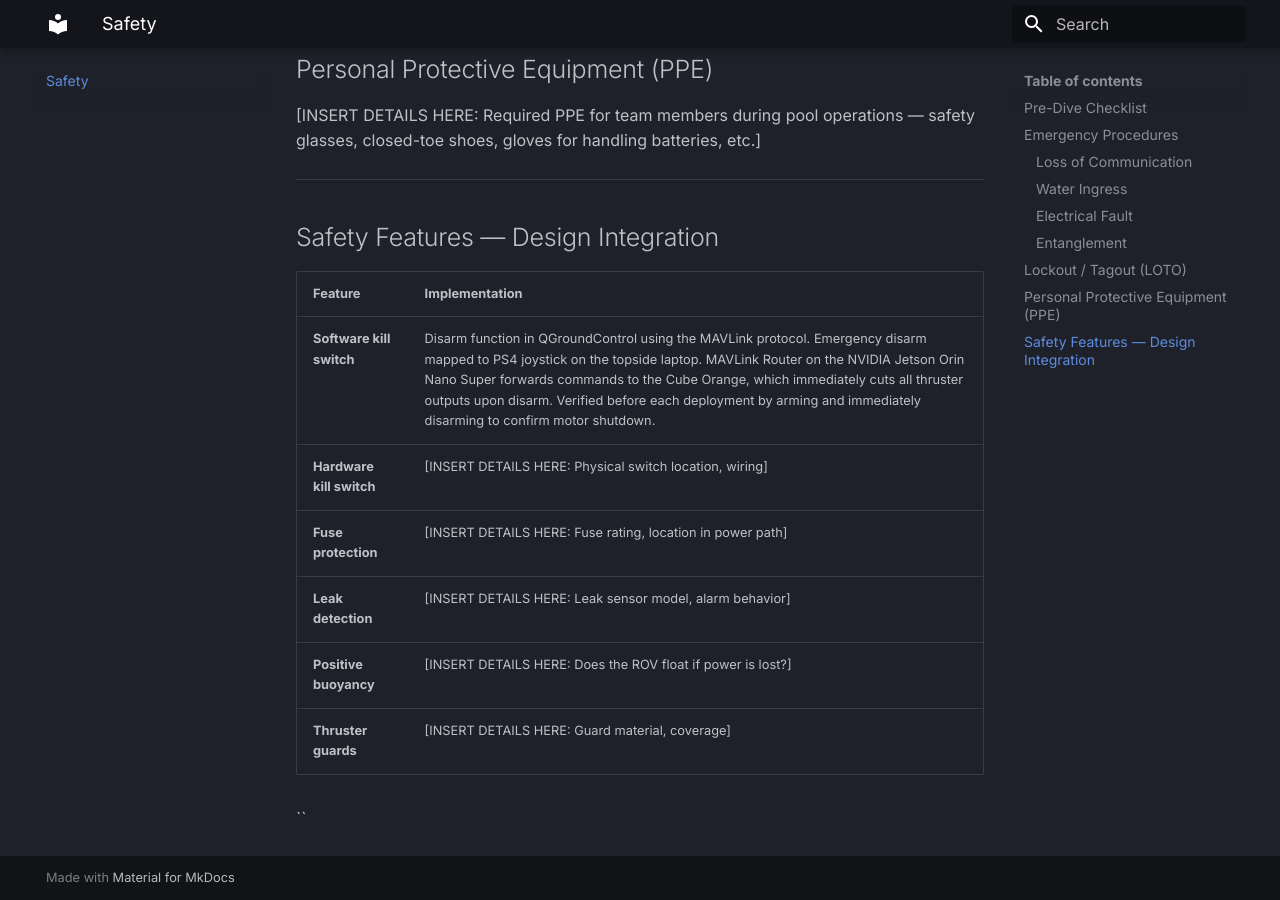
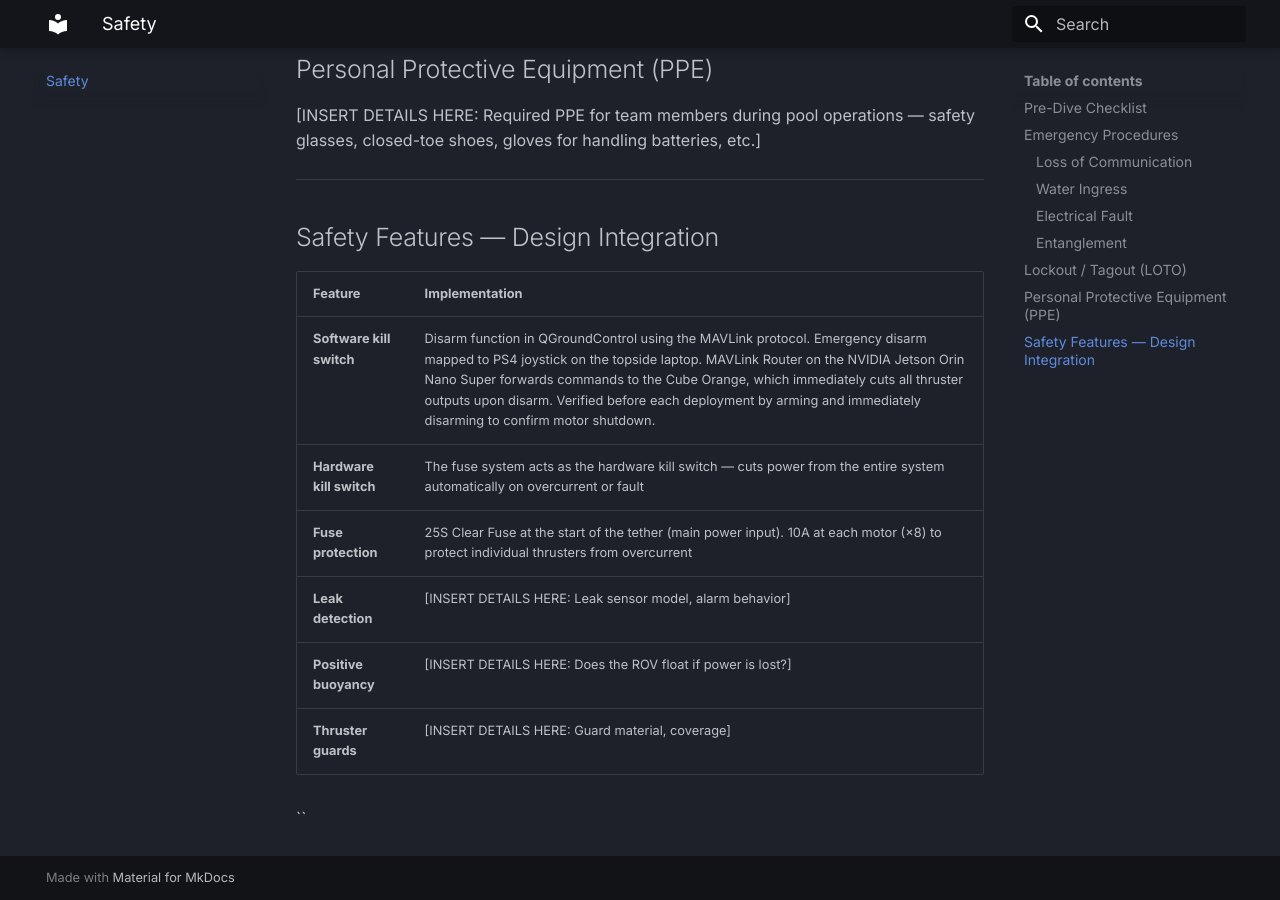
Before and after one commit to Enderboy2/rov, an MkDocs documentation site: the page built from docs/safety.md, in a window 1280 px wide and 900 px high, scrolled down 2126 px. Built offline with MkDocs 1.6.1 and Material for MkDocs 9.7.7, drawn with Linux system fonts in a browser that asks for light colours.

Commit message:
safety feautures

```diff
--- a/docs/safety.md
+++ b/docs/safety.md
@@ -66,8 +66,8 @@ Safety is a core judging criterion in the MATE ROV competition. All procedures d
 | Feature | Implementation |
 |---|---|
 | **Software kill switch** | Disarm function in QGroundControl using the MAVLink protocol. Emergency disarm mapped to PS4 joystick on the topside laptop. MAVLink Router on the NVIDIA Jetson Orin Nano Super forwards commands to the Cube Orange, which immediately cuts all thruster outputs upon disarm. Verified before each deployment by arming and immediately disarming to confirm motor shutdown. |
-| **Hardware kill switch** | [INSERT DETAILS HERE: Physical switch location, wiring] |
-| **Fuse protection** | [INSERT DETAILS HERE: Fuse rating, location in power path] |
+| **Hardware kill switch** | The fuse system acts as the hardware kill switch — cuts power from the entire system automatically on overcurrent or fault |
+| **Fuse protection** | 25S Clear Fuse at the start of the tether (main power input). 10A at each motor (×8) to protect individual thrusters from overcurrent |
 | **Leak detection** | [INSERT DETAILS HERE: Leak sensor model, alarm behavior] |
 | **Positive buoyancy** | [INSERT DETAILS HERE: Does the ROV float if power is lost?] |
 | **Thruster guards** | [INSERT DETAILS HERE: Guard material, coverage] |
```
